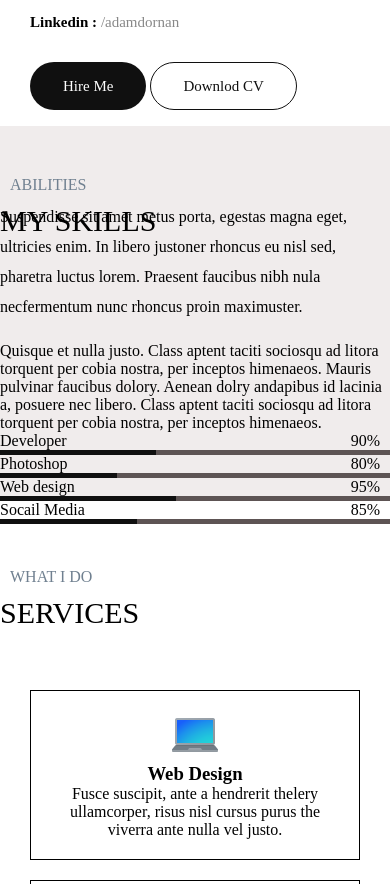
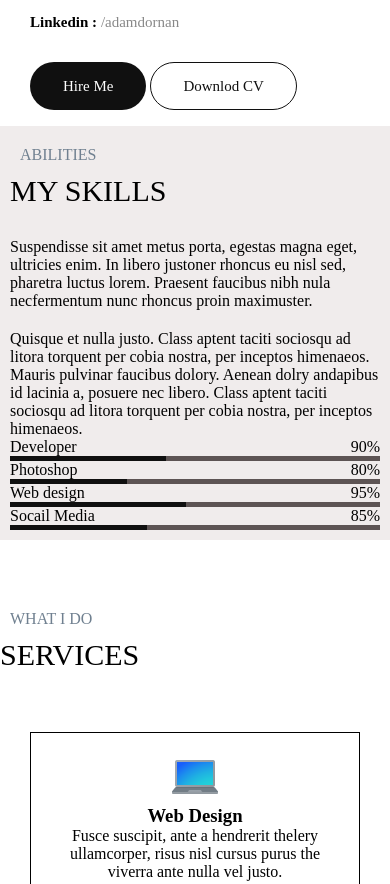
Before and after one commit to websarfaraj/html-resume, a plain HTML site: page index.html in a window 390 px wide. Shown: the part 1580-2464 px from the top of the page. Drawn offline with Linux system fonts and the light colour scheme; a web font is replaced by a local one.

Commit message:
Add files via upload

```diff
--- a/@media.css
+++ b/@media.css
@@ -5,9 +5,13 @@
     .parent-about-container{
         flex-direction: column;
     }
+    #adam-skills{
+        padding:10px;
+    }
     .parent-skills{
         flex-direction: column;
     }
+
     .about-me-details{
         flex-direction: column;
         gap: 5px;
@@ -48,6 +52,7 @@
     }
     .contact-foam{
         flex-direction: column;
+        padding: 20px;
     }
 
     .parent-footer{
--- a/style.css
+++ b/style.css
@@ -164,13 +164,13 @@
 .parent-skills{
     display: flex;
     justify-content: center;
-    height: 190px;
+    height:auto;
     width: 100%;
 
 }
 
 .child-skills-para{
-    line-height: 30px;
+    width: 100%;
     margin-bottom: 20px;
 }
 
```
